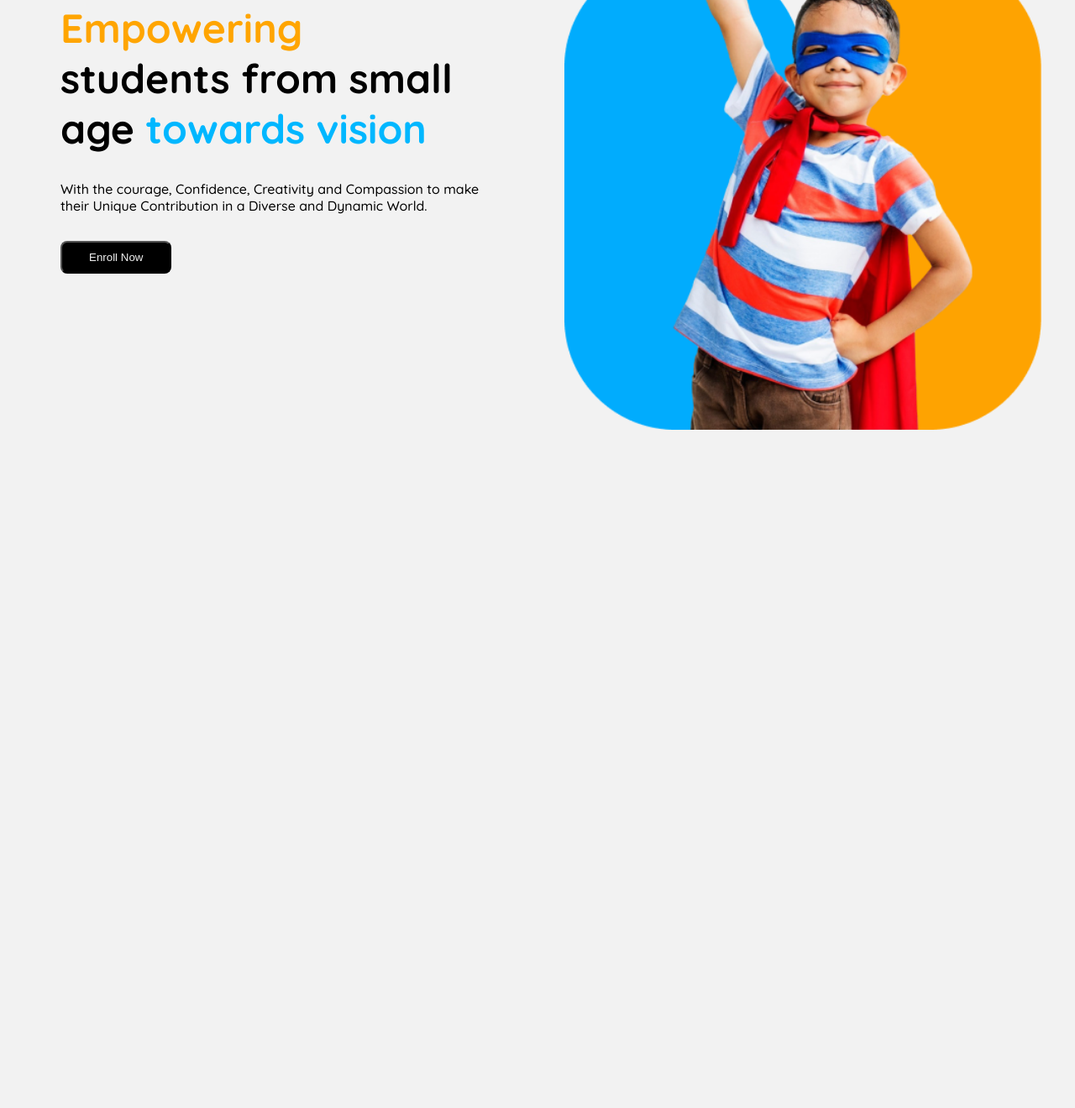
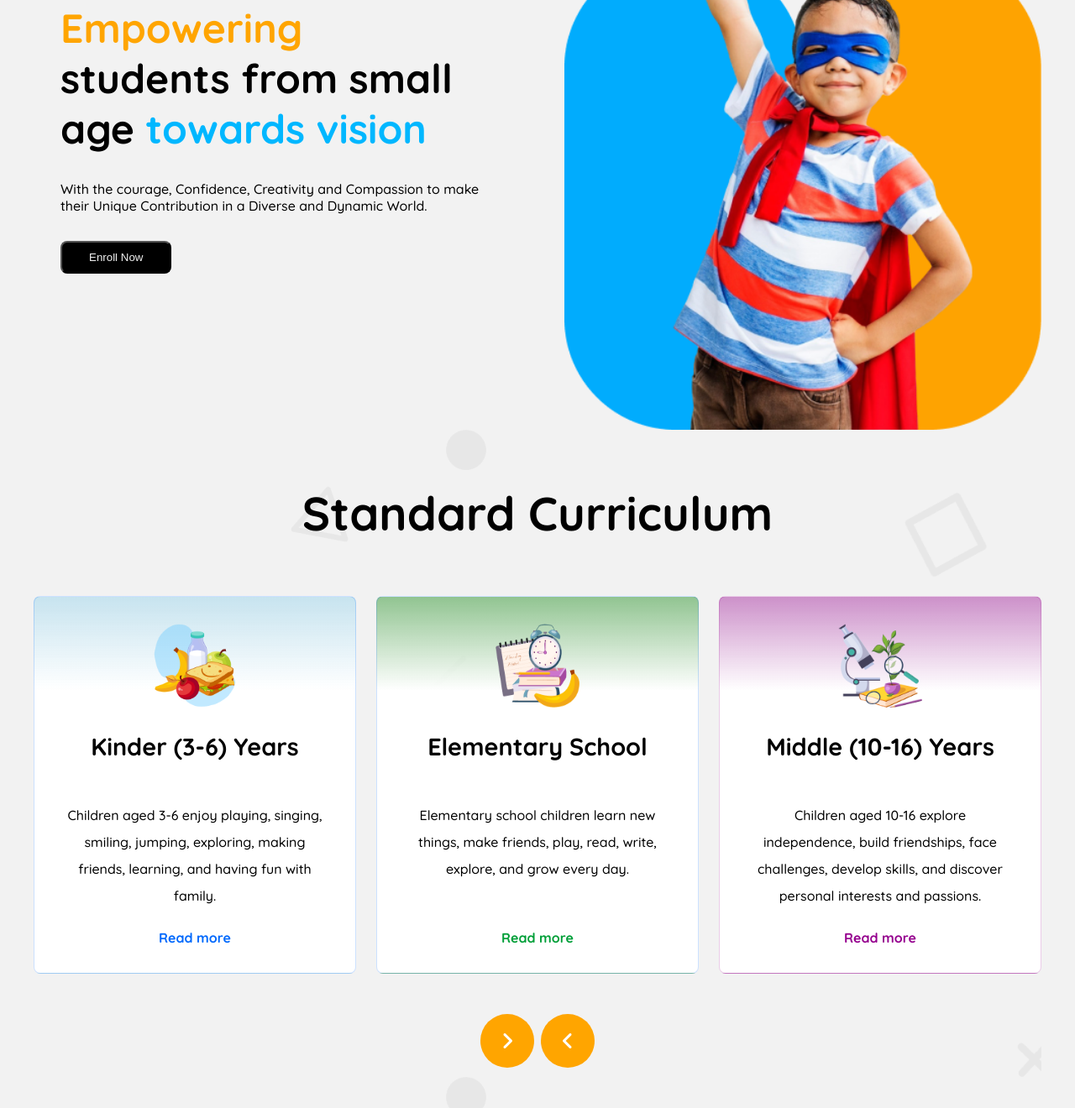
Before and after one commit to ranajitchandra/kid_school_responsive, a plain HTML site: page index.html in a window 1280 px wide. Shown: the part 280-1600 px from the top of the page at 84% size. Before the commit the page ends 800 px from the top, so only its background shows below. Drawn offline with Linux system fonts and the light colour scheme.

Commit message:
curriculum

```diff
--- a/index.html
+++ b/index.html
@@ -36,9 +36,36 @@
             <p>With the courage, Confidence, Creativity and Compassion to make their Unique Contribution in a Diverse and Dynamic World.</p>
             <button>Enroll Now</button>
         </div>
+        <img src="assets/hero-kids.png" alt="kid">
+    </section>
+    <section class="curriculum">
+        <h1>Standard Curriculum</h1>
+        <div class="box">
+            <div class="card x">
+                <img src="assets/kinder.png" alt="Photo">
+                <h3>Kinder (3-6) Years</h3>
+                <p>Children aged 3-6 enjoy playing, singing, smiling, jumping, exploring, making friends, learning, and having fun with family.</p>
+                <a style="color: rgb(0, 105, 252);" href="#">Read more</a>
+            </div>
+            <div class="card y">
+                <img src="assets/elementary.png" alt="Photo">
+                <h3>Elementary School</h3>
+                <p>Elementary school children learn new things, make friends, play, read, write, explore, and grow every day.</p>
+                <a style="color: rgb(0,159,56);" href="#">Read more</a>
+            </div>
+            <div class="card z">
+                <img src="assets/middle.png" alt="Photo">
+                <h3>Middle (10-16) Years</h3>
+                <p>Children aged 10-16 explore independence, build friendships, face challenges, develop skills, and discover personal interests and passions.</p>
+                <a style="color: rgb(149,0,142);" href="#">Read more</a>
+            </div>
+        </div>
+        <div class="pagination">
+            <i class="fa-solid fa-angle-right"></i>
+            <i class="fa-solid fa-angle-left"></i>
 
-        <img src="assets/hero-kids.png" alt="kid">
 
+        </div>
     </section>
 </main>
 </body>
--- a/styles/style.css
+++ b/styles/style.css
@@ -94,8 +94,76 @@ header .dd i{
    width: 50%;
 }
 
+/* Standard Curriculum style */
 
+.curriculum{
 
+    background-image: url('../assets/bg.png');
+}
+.curriculum h1{
+    font-size: 3.5rem;
+    text-align: center;
+    padding: 4rem 0;
+}
+.curriculum .box{
+    display: grid;
+    grid-template-columns: repeat(3, 1fr);
+    gap: 1.5rem;
+    box-sizing: border-box;
+}
+
+.curriculum .box .card{
+
+    border-radius: 8px;
+    text-align: center;
+    padding: 2rem;
+}
+.curriculum .box .card img{
+    height: 100px;
+    width: 100px;
+}
+.curriculum .box .card h3{
+    font-size: 1.8rem;
+    padding: 1.5rem 0;
+}
+.curriculum .box .card p{
+    height: 8rem;
+    line-height: 2rem;
+    padding: 1.5rem 0;
+}
+.curriculum .box .card a{
+    text-decoration: none;
+    font-weight: bold;
+}
+.curriculum .box .x{
+    background-image: linear-gradient(to bottom, rgba(135, 206, 235, 0.4) 0%, rgb(255, 255, 255) 25%, rgb(255, 255, 255) 50%, rgb(255, 255, 255) 100%);
+    border: 1px solid rgba(0, 105, 252, 0.2);
+}
+.curriculum .box .y{
+    background-image: linear-gradient(to bottom, rgba(0, 128, 0, 0.4) 0%, rgb(255, 255, 255) 25%, rgb(255, 255, 255) 50%, rgb(255, 255, 255) 100%);
+    border: 1px solid rgba(0, 105, 252, 0.2);
+}
+.curriculum .box .z{
+    background-image: linear-gradient(to bottom, rgba(149,0,142, 0.4) 0%, rgb(255, 255, 255) 25%, rgb(255, 255, 255) 50%, rgb(255, 255, 255) 100%);
+    border: 1px solid rgb(149,0,142, 0.2);
+}
+.curriculum .pagination{
+    text-align: center;
+    display: flex;
+    justify-content: center;
+    align-items: center;
+    gap: 0.5rem;
+    padding: 3rem;
+}
+.curriculum .pagination i{
+    font-size: 1.5rem;
+    height: 1.5rem;
+    width: 1.5rem;
+    background-color: orange;
+    border-radius: 50%;
+    padding: 20px;
+    color: #ffffff;
+}
 
 
 
@@ -115,7 +183,6 @@ header .dd i{
         align-items: center;
         border-bottom: 1px solid orange;
         padding: 0.5rem;
-
     }
     header nav{
         display: none;
@@ -139,14 +206,30 @@ header .dd i{
         max-width:100%;
         text-align: center;
         order: 1;
-
     }
     .hero .content .title{
         font-size: 2rem;
-
     }
     .hero img{
         width: 50%;
         margin: 1rem;
-     }
+    }
+
+
+    /* hero responsive */
+
+    .curriculum h1{
+        font-size: 2rem;
+        padding: 5rem 0 2rem 0;
+    }
+    .curriculum .box{
+        grid-template-columns: repeat(1, 1fr);
+    }
+    .curriculum .box .card{
+        margin:0 1rem;
+    }
+    .curriculum .pagination{
+        display: none;
+    }
+
 }
```
